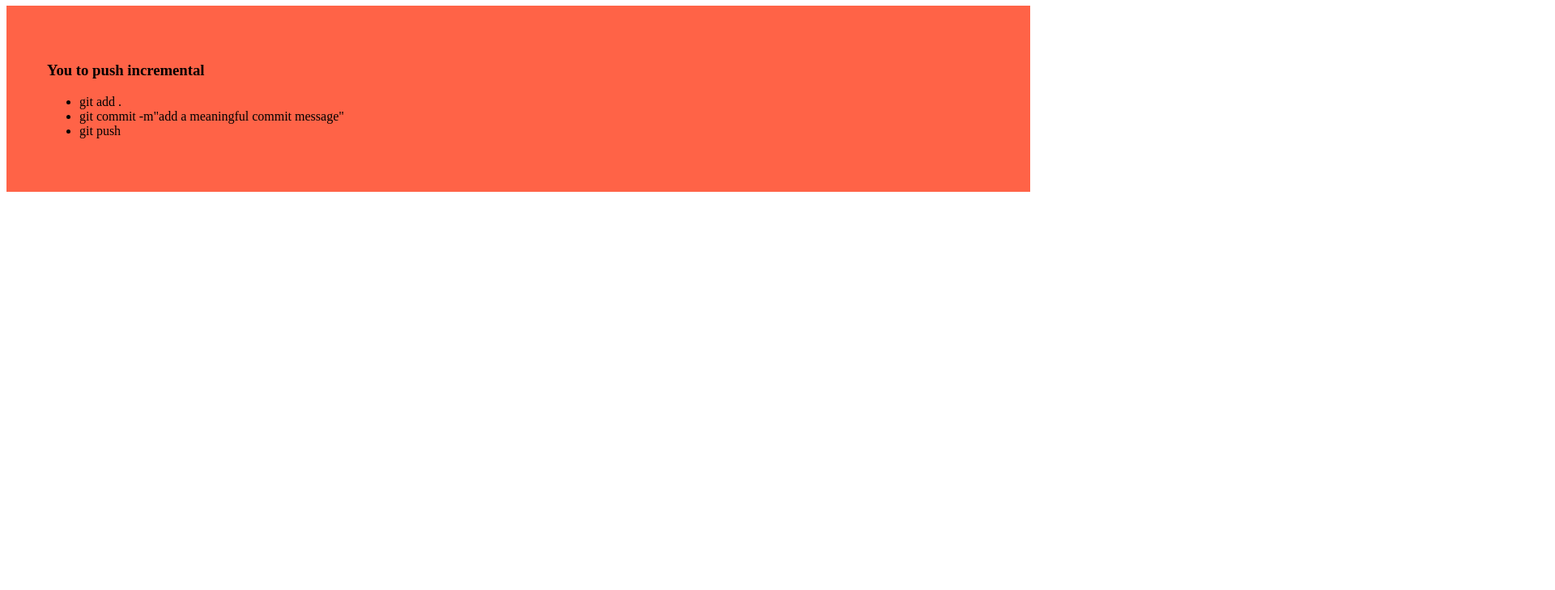
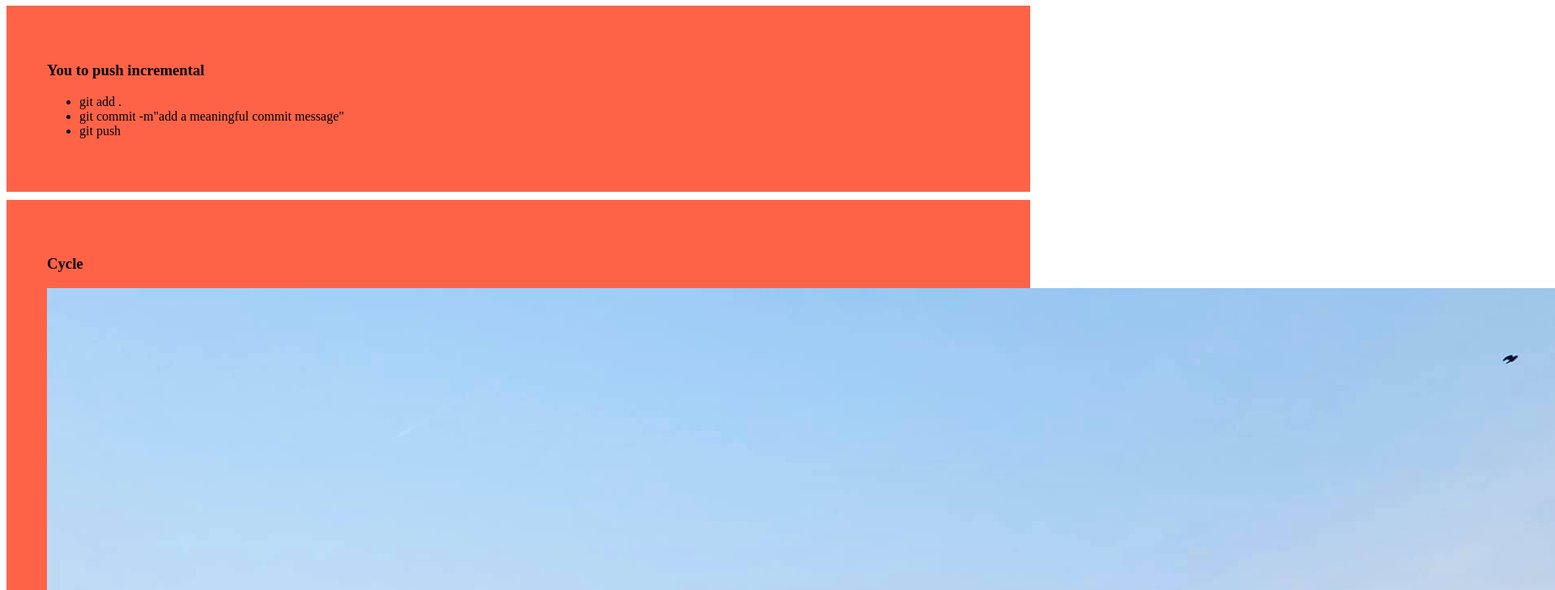
Before and after one commit to nuruddin-student/my-simple-website, a plain HTML site: page index.html in a window 1280 px wide. Shown: the part 667-1396 px from the top of the page at 81% size, 1920 px wide, since content can reach past the window. Before the commit the page ends 912 px from the top, so only its background shows below. Drawn offline with Linux system fonts and the light colour scheme.

Commit message:
added picture of cycles

```diff
--- a/index.html
+++ b/index.html
@@ -27,5 +27,9 @@
             <li>git push</li>
         </ul>
     </div>
+    <div>
+        <h3>Cycle</h3>
+        <img src="img/83093217_2605206219708452_4604249286849331200_o.jpg" alt="">
+    </div>
 </body>
 </html>
```
Also changed, not shown: img/83093217_2605206219708452_4604249286849331200_o.jpg (added).
